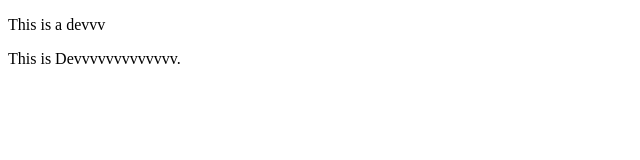
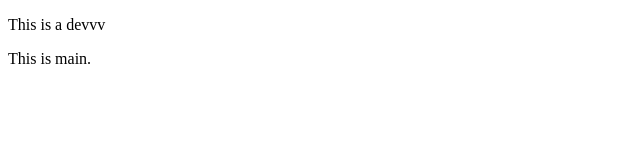
Before and after one commit to coshubham/CI-CD-live2, a plain HTML site: page index.html in a window 1280 px wide. Shown: the full height of the page, 0-640 px from the left. Drawn offline with Linux system fonts and the light colour scheme.

Commit message:
Update index.html

```diff
--- a/index.html
+++ b/index.html
@@ -3,7 +3,7 @@
 <body>
 
 <p>This is a devvv</p>
-<p>This is Devvvvvvvvvvvvv.</p>
+<p>This is main.</p>
 
 </body>
 </html>
```
